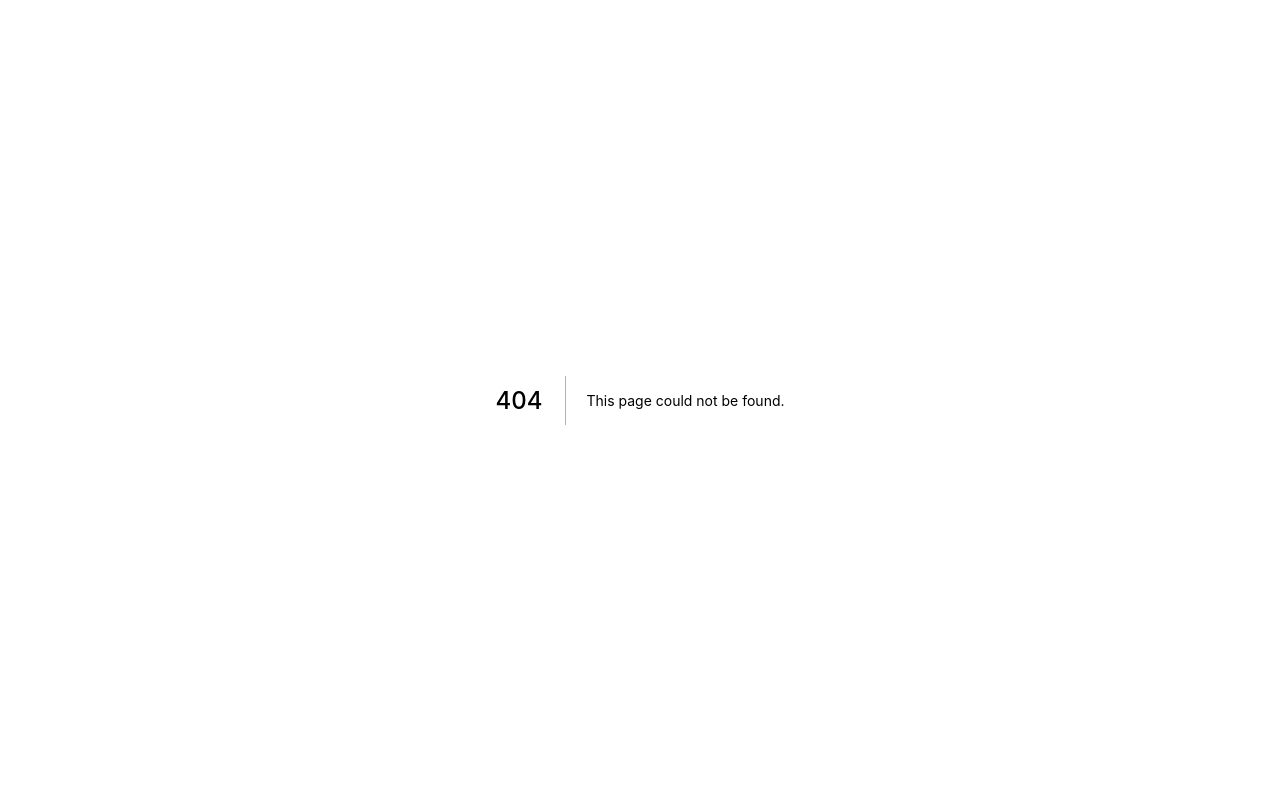
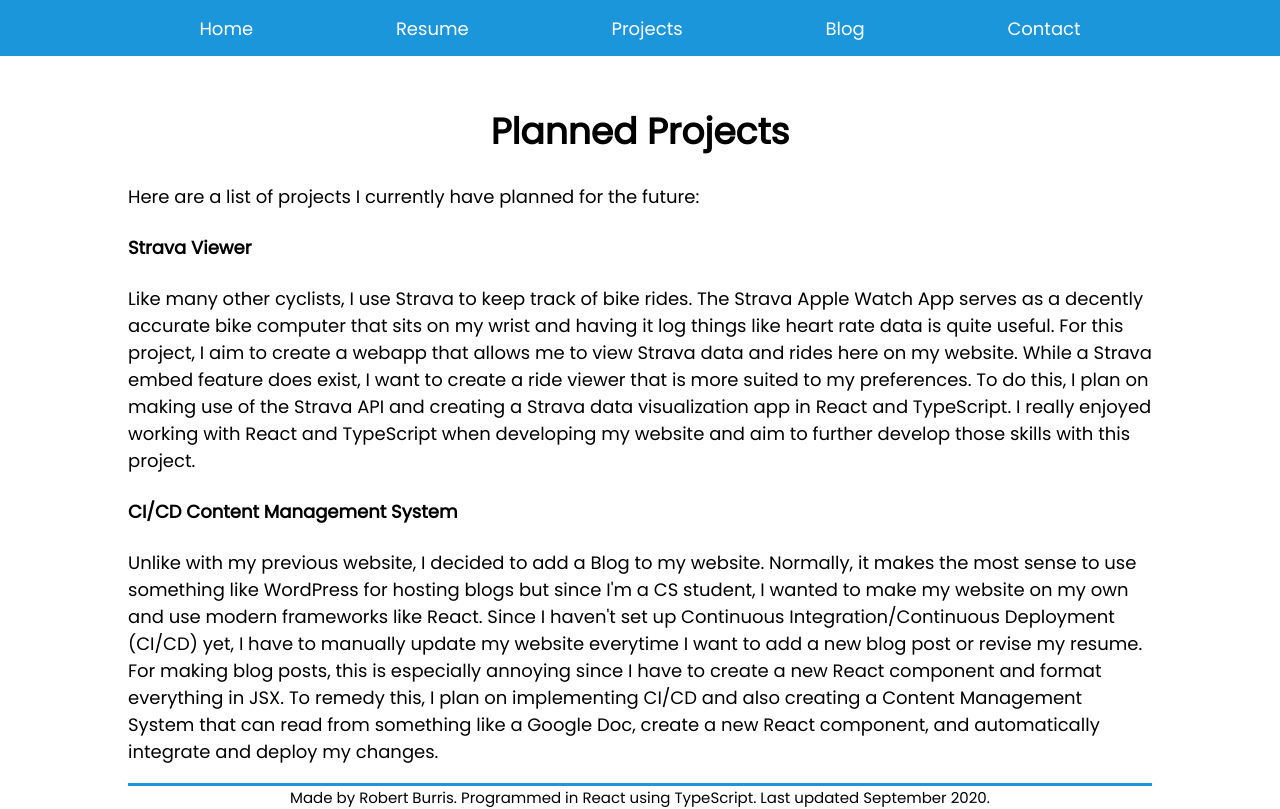
Before and after one commit to roblburris/home-control-frontend, a Next.js app: page /blog/planned-projects in a window 1280 px wide. Before the commit this address had no page. Built offline with nearby package versions, Linux system fonts and the light colour scheme.

Commit message:
working on blog entries

```diff
--- a/pages/blog/working-projects.tsx
+++ b/pages/blog/planned-projects.tsx
@@ -5,9 +5,9 @@ function Blog(): JSX.Element {
     return (
         <Template>
             <div>
-                <h1 style={{textAlign: 'center'}}>Blog</h1>
+                <h1 style={{textAlign: 'center'}}>Planned Projects</h1>
                 <p>
-                    Here are a list of projects I am currently working on or have planned for the future:
+                    Here are a list of projects I currently have planned for the future:
                 </p>
 
                 <h4> Strava Viewer </h4>
@@ -15,9 +15,9 @@ function Blog(): JSX.Element {
                     Like many other cyclists, I use Strava to keep track of bike rides. The Strava Apple Watch App serves as a decently accurate bike computer that sits on my wrist and having it log things like heart rate data is quite useful. For this project, I aim to create a webapp that allows me to view Strava data and rides here on my website. While a Strava embed feature does exist, I want to create a ride viewer that is more suited to my preferences. To do this, I plan on making use of the Strava API and creating a Strava data visualization app in React and TypeScript. I really enjoyed working with React and TypeScript when developing my website and aim to further develop those skills with this project.
                 </p>
 
-                <h4> Content Management System </h4>
+                <h4> CI/CD Content Management System </h4>
                 <p>
-                    Unlike with my previous website, I decided to add a Blog to my website. Normally, it makes the most sense to use something like WordPress for hosting blogs but since I'm a CS student, I wanted to make my website all on my own and use modern frameworks like React. This came with the downside though of me having to manually update my website everytime I want to
+                    Unlike with my previous website, I decided to add a Blog to my website. Normally, it makes the most sense to use something like WordPress for hosting blogs but since I'm a CS student, I wanted to make my website on my own and use modern frameworks like React. Since I haven't set up Continuous Integration/Continuous Deployment (CI/CD) yet, I have to manually update my website everytime I want to add a new blog post or revise my resume. For making blog posts, this is especially annoying since I have to create a new React component and format everything in JSX. To remedy this, I plan on implementing CI/CD and also creating a Content Management System that can read from something like a Google Doc, create a new React component, and automatically integrate and deploy my changes.
                 </p>
             </div>
         </Template>
--- a/pages/navbar.tsx
+++ b/pages/navbar.tsx
@@ -15,7 +15,7 @@ function Navbar() {
 
   const topNavMobileStyle: React.CSSProperties = {
     position: 'absolute',
-    height: '7%',
+    height: '9%',
     width: '100%',
     gridRow: 1,
     backgroundColor: '#1C96DB',
--- a/pages/template.tsx
+++ b/pages/template.tsx
@@ -11,7 +11,7 @@ function Template(Props: any) {
       textAlign: 'center',
       display: 'grid',
       gridTemplateColumns: 'auto',
-      gridTemplateRows: '5% auto',
+      gridTemplateRows: '9% auto',
     };
 
 
@@ -27,13 +27,13 @@ function Template(Props: any) {
 
     function Main(Props: any): JSX.Element {
         const mobileBody: React.CSSProperties = {
-            gridTemplateColumns: '10% auto 10%',
-            gridTemplateRows: '5% 1fr',
+          gridTemplateColumns: '10% auto 10%',
+          gridTemplateRows: '5% 1fr',
         }
 
         const normBody: React.CSSProperties = {
-            gridTemplateColumns: '10% auto 10%',
-            gridTemplateRows: '5% auto auto',
+          gridTemplateColumns: '10% auto 10%',
+          gridTemplateRows: '5% auto auto',
         }
 
         let winDim: number = Utils.WindowDimension();
```
Also changed, not shown: pages/blog/index.tsx (+5 -16 lines), pages/blog/project-website.tsx (added, +36 -0 lines), pages/utils.tsx (+13 -0 lines).
